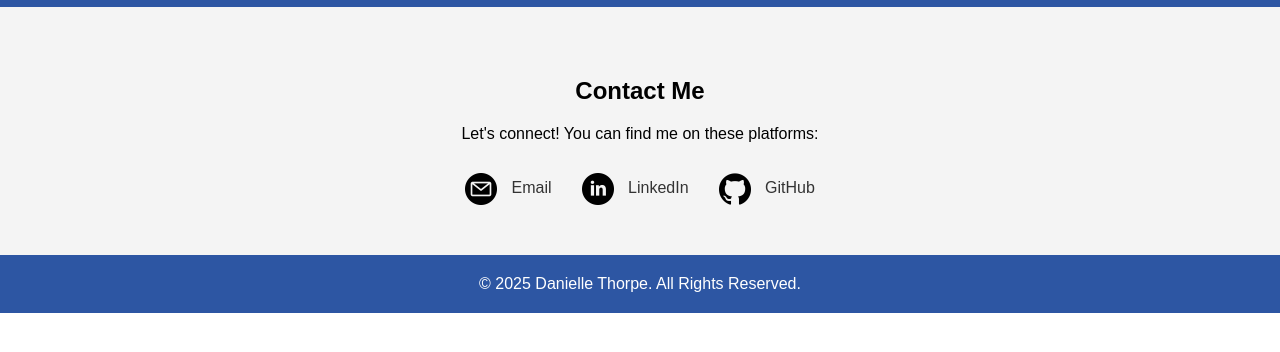
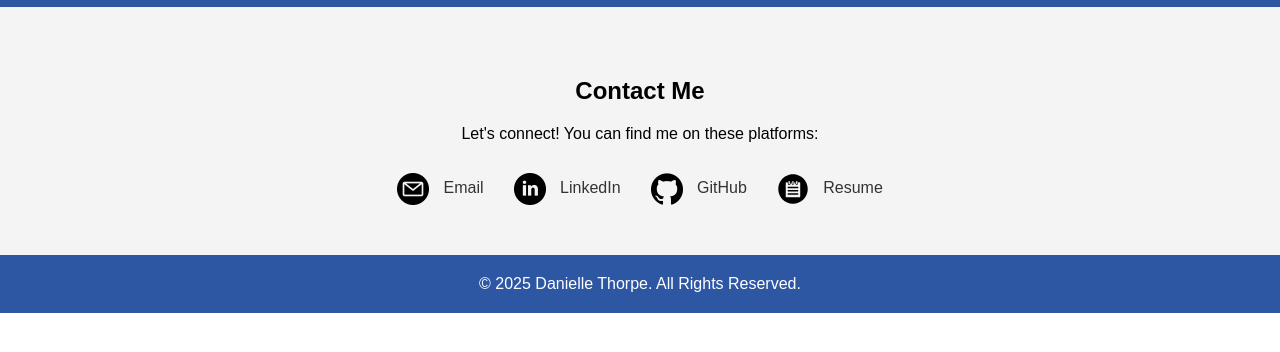
Before and after one commit to dkgervais/art-portfolio, a plain HTML site: page contact.html in a window 1280 px wide. Shown: the part 334-686 px from the top of the page. Drawn offline with Linux system fonts and the light colour scheme.

Commit message:
Add resume to contact

```diff
--- a/contact.html
+++ b/contact.html
@@ -47,6 +47,11 @@
                         <img src="images/github.png" alt="GitHub" class="contact-icon"> GitHub
                     </a>
                 </li>
+                <li>
+                    <a href="images/resume.pdf" target="_blank" rel="noopener">
+                        <img src="images/cv.svg" alt="Resume" class="contact-icon"> Resume
+                    </a>
+                </li>
             </ul>
         </div>
     </section>
```
Also changed, not shown: images/cv.svg (added), 1 other file.
